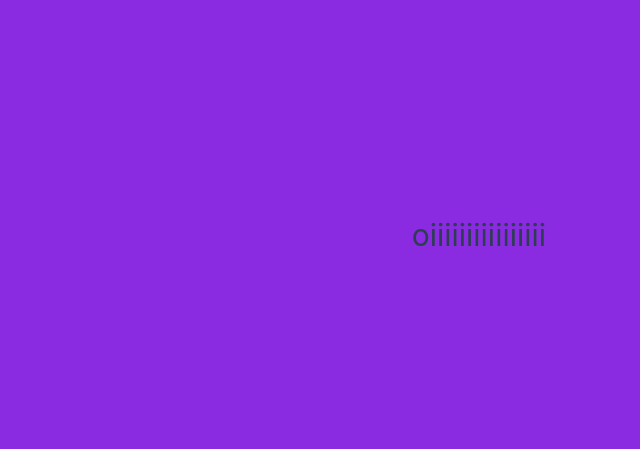
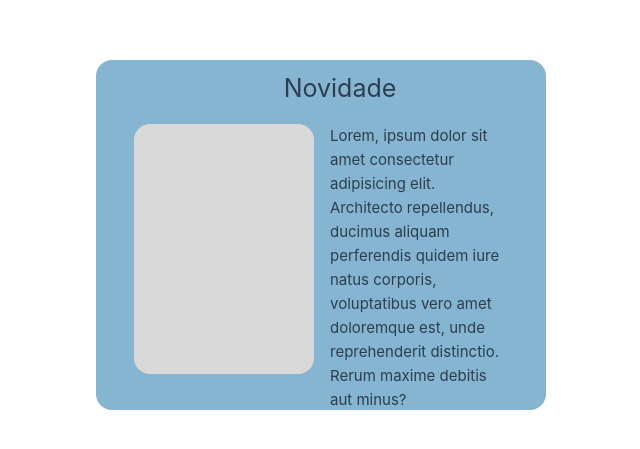
Before and after one commit to Henrique0330/Biblioteca, a Vue app: page / in a window 1280 px wide. Shown: the part 165-614 px from the top of the page, without its empty margins (94-734 px from the left). Built offline with nearby package versions, Linux system fonts and the light colour scheme.

Commit message:
COMEÇO DE UM SENHO

```diff
--- a/src/App.vue
+++ b/src/App.vue
@@ -2,9 +2,43 @@
 </script>
 
 <template>
-  <h1>oiiiiiiiiiiiiiiii</h1>
+  <div class="novidade">
+    <h2 class="tittle">Novidade</h2>
+    <div class="container">
+    <div class="livroN"></div>
+    <div class="livro1">Lorem, ipsum dolor sit amet consectetur adipisicing elit. Architecto repellendus, ducimus aliquam perferendis quidem iure natus corporis, voluptatibus vero amet doloremque est, unde reprehenderit distinctio. Rerum maxime debitis aut minus?</div></div>
+  </div>
 </template>
 
 <style scoped>
+  .novidade{
+    background-color: #85B5D0;
+    width: 450px;
+    height: 350px;
+    border-radius: 1rem;
+    padding-left: 38px;
+  }
+
+  .livroN{
+    background-color: #D9D9D9;
+    width: 180px;
+    height: 250px;
+    border-radius: 1rem;
+  }
+
+  .tittle{
+    text-align: center;
+    font-size: 25px;
+    margin:.5rem 0 1rem 0;
+  }
+.container{
+  display: flex;
+  width: 100%;
+  gap: 1rem;
+}
+  .livro1{
+    width: 180px;
+    height: 250px;
+  }
 
 </style>
--- a/src/assets/main.css
+++ b/src/assets/main.css
@@ -33,6 +33,6 @@ a,
     padding: 0 2rem;
   }
   body{
-    background-color: blueviolet;
+    background-color: rgb(255, 255, 255);
   }
 }
```
